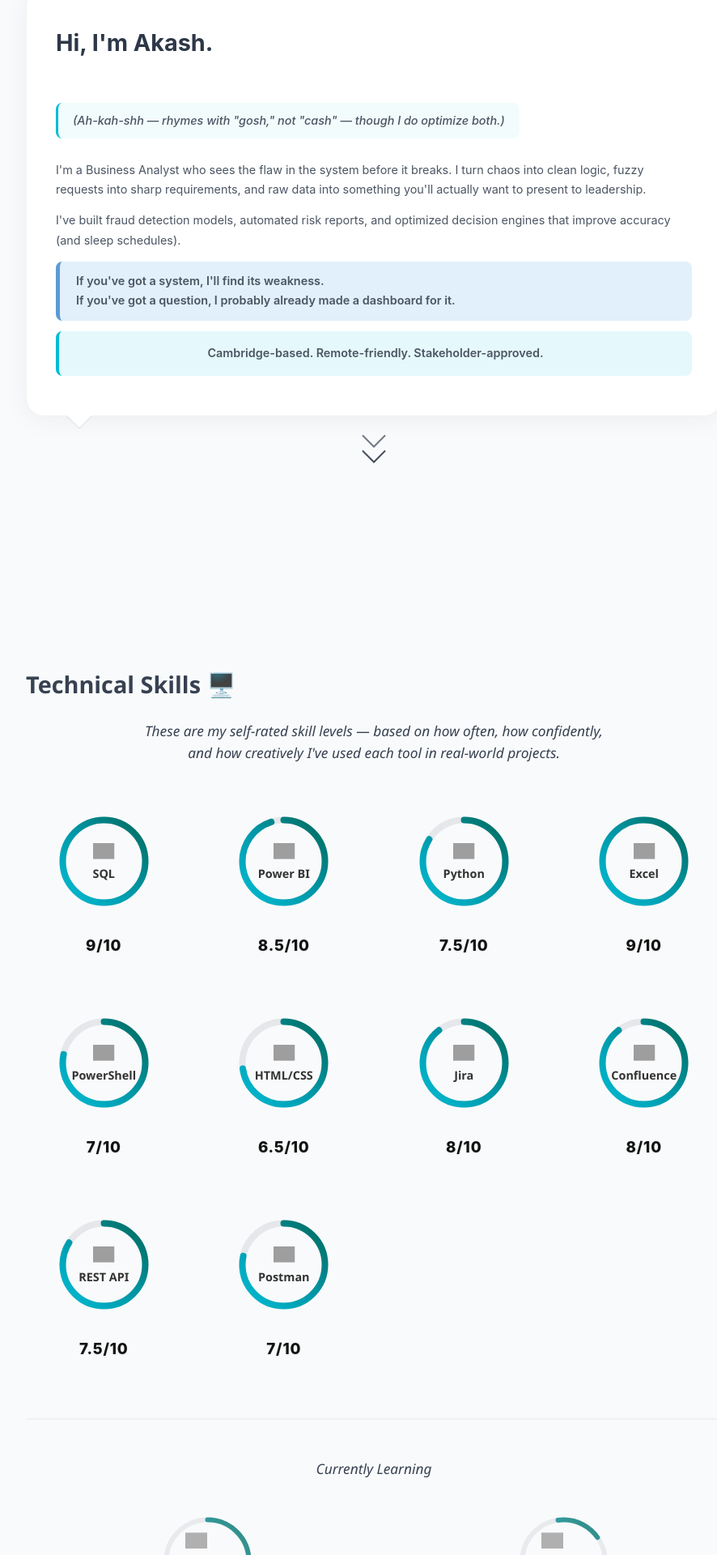
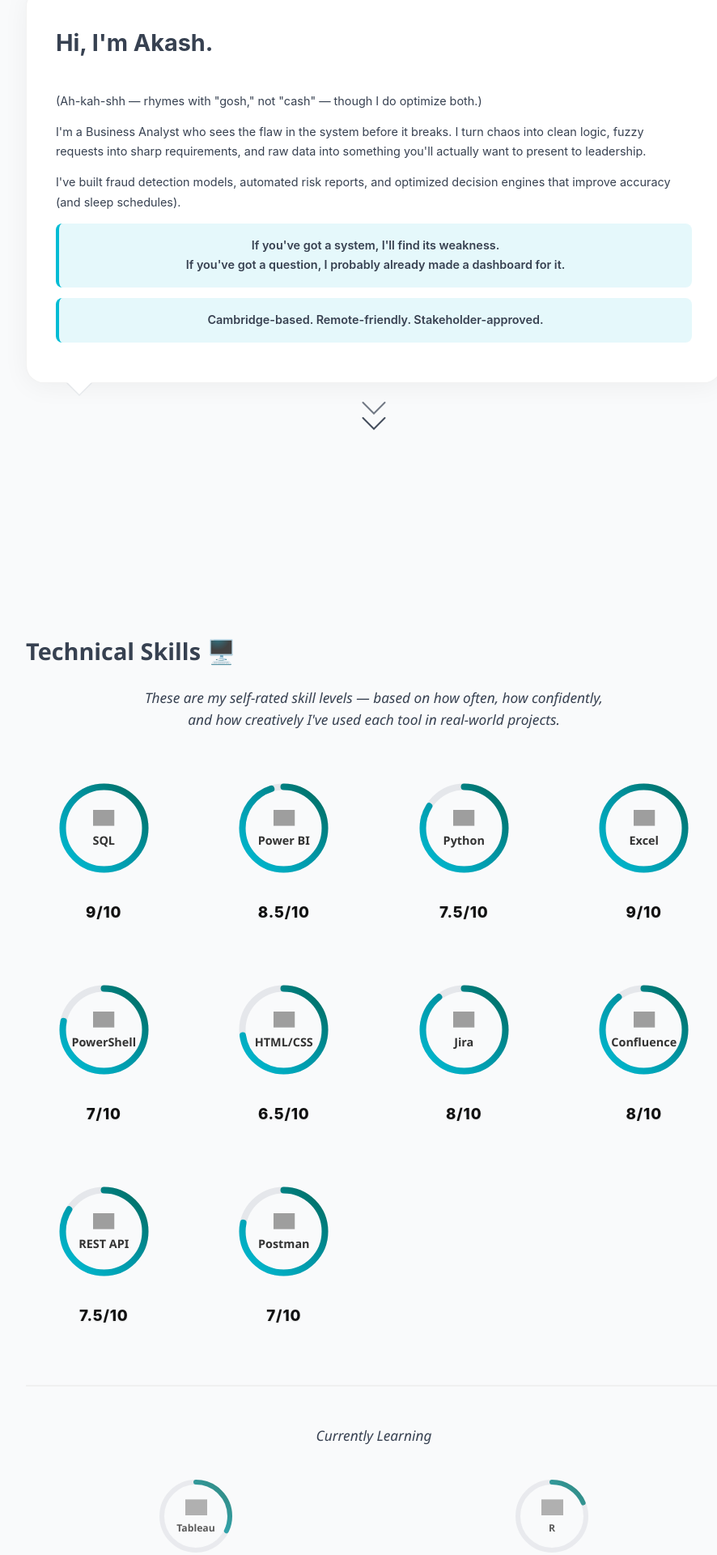
Before and after one commit to holygrail0063/akash-portfolio, a Flask app: page / in a window 1280 px wide. Shown: the part 240-2160 px from the top of the page at 81% size, without its empty margins (178-1064 px from the left). Run offline with Flask 2, Linux system fonts and the light colour scheme; some libraries are stand-ins or nearby versions; grey boxes are pictures that could not be loaded.

Commit message:
Update style.css

```diff
--- a/static/style.css
+++ b/static/style.css
@@ -1,10 +1,10 @@
-/* === MODERN PROFESSIONAL COLOR SCHEME === */
+/* Root variables */
 :root {
     /* Light theme colors */
     --primary-accent: #5B9BD5;
     --secondary-accent: #94A3B8;
     --container-bg: #fff;
-    --container-bg-alt: #fff;
+    --container-bg-alt: #1a2634;
     --background: #F9FAFB;
     --heading: #374151;
     --body: #374151;
@@ -28,10 +28,30 @@
     --skill-border: #374151;
 }
 
+/* Highlight styles */
+.highlight {
+    font-weight: 600;
+    color: var(--text);
+    background: rgba(0, 188, 212, 0.1);
+    padding: 15px;
+    border-radius: 8px;
+    border-left: 4px solid #00bcd4;
+    margin: 1.2em 0;
+    display: block;
+    text-align: center;
+}
+
+[data-theme="dark"] .highlight {
+    color: var(--text);
+    opacity: 0.9;
+    background: rgba(0, 188, 212, 0.1);
+    border-left: 4px solid #00bcd4;
+}
+
 /* Theme Toggle Button Styles */
 .theme-toggle {
     position: fixed;
-    top: 16px;
+    top: 12px;  /* Adjusted to align with nav text */
     right: 20px;
     z-index: 1001;
     background: var(--container-bg);
@@ -341,40 +360,10 @@
 
 .bubble-content p {
     font-family: 'Inter', -apple-system, BlinkMacSystemFont, 'Segoe UI', sans-serif;
-    font-size: 1.08em;
-    margin-bottom: 1.1em;
-    color: #4B5563;
-    line-height: 1.7;
     font-size: 0.9rem;  /* Reduced from 1rem */
     margin: 13.5px 0;  /* Reduced from 15px */
-}
-
-.pronunciation {
-    font-style: italic;
-    color: #718096;
-    font-size: 1em;
-    margin-bottom: 25px;
-    border-left: 3px solid #00bcd4;
-    padding-left: 15px;
-    background: rgba(0, 188, 212, 0.05);
-    padding: 10px 18px;
-    border-radius: 8px;
-    font-size: 1.05em;
-    margin-bottom: 1.2em;
-    font-style: italic;
-    font-weight: 500;
-    display: inline-block;
-}
-
-.highlight {
-    font-weight: 600;
-    color: #2d3748;
-    background: #E1F0FA;
-    padding: 12px 20px;
-    border-radius: 8px;
-    border-left: 5px solid #5B9BD5;
-    margin: 1.2em 0;
-    display: block;
+    color: var(--text);  /* Changed from #4B5563 to use theme variable */
+    line-height: 1.7;
 }
 
 .location {
@@ -714,16 +703,35 @@
 .progress-ring-circle {
     transition: stroke-dashoffset 2s ease-in-out;
     stroke-linecap: round;
-    r: 51;  /* Reduced from 57 */
-    cx: 59.5;  /* Reduced from 66 */
-    cy: 59.5;  /* Reduced from 66 */
+    r: 51;  /* Adjusted radius */
+    cx: 59.5;  /* Center X coordinate */
+    cy: 59.5;  /* Center Y coordinate */
+    fill: transparent;
+    stroke: url(#skillGradient);
+    stroke-width: 8;
 }
 
 .progress-ring-circle-bg {
     stroke: var(--skill-border);
-    r: 51;  /* Reduced from 57 */
-    cx: 59.5;  /* Reduced from 66 */
-    cy: 59.5;  /* Reduced from 66 */
+    r: 51;  /* Adjusted radius */
+    cx: 59.5;  /* Center X coordinate */
+    cy: 59.5;  /* Center Y coordinate */
+    fill: transparent;
+    stroke-width: 8;
+}
+
+/* Learning section rings */
+.learning .progress-ring {
+    width: 90px;  /* Reduced size for learning section */
+    height: 90px;
+}
+
+.learning .progress-ring-circle,
+.learning .progress-ring-circle-bg {
+    r: 42;  /* Adjusted radius for learning section */
+    cx: 45;  /* Adjusted center X */
+    cy: 45;  /* Adjusted center Y */
+    stroke-width: 6;  /* Thinner stroke for smaller rings */
 }
 
 .skill-content {
```
Also changed, not shown: other parts of static/style.css (+19 -20 lines).
